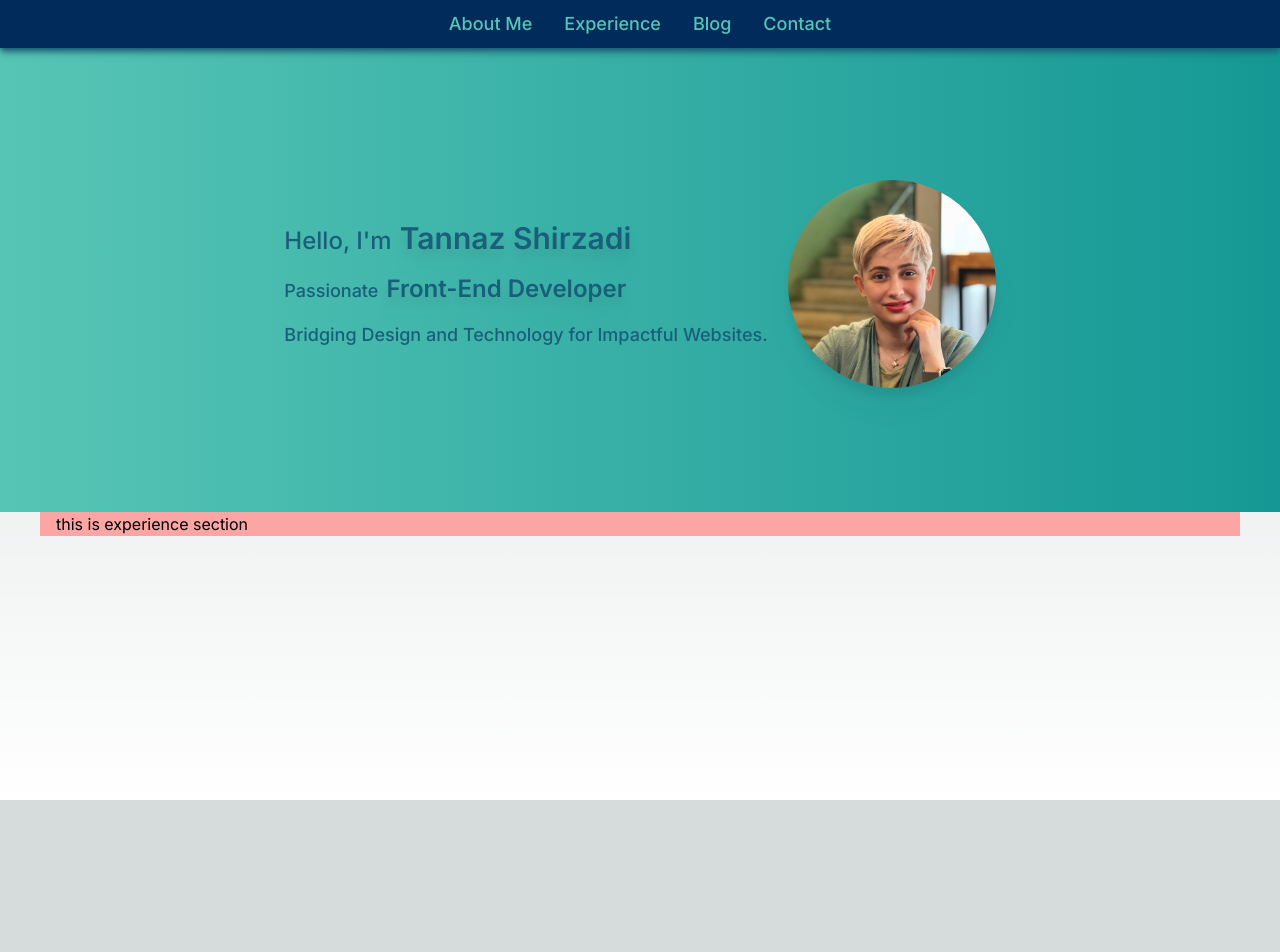
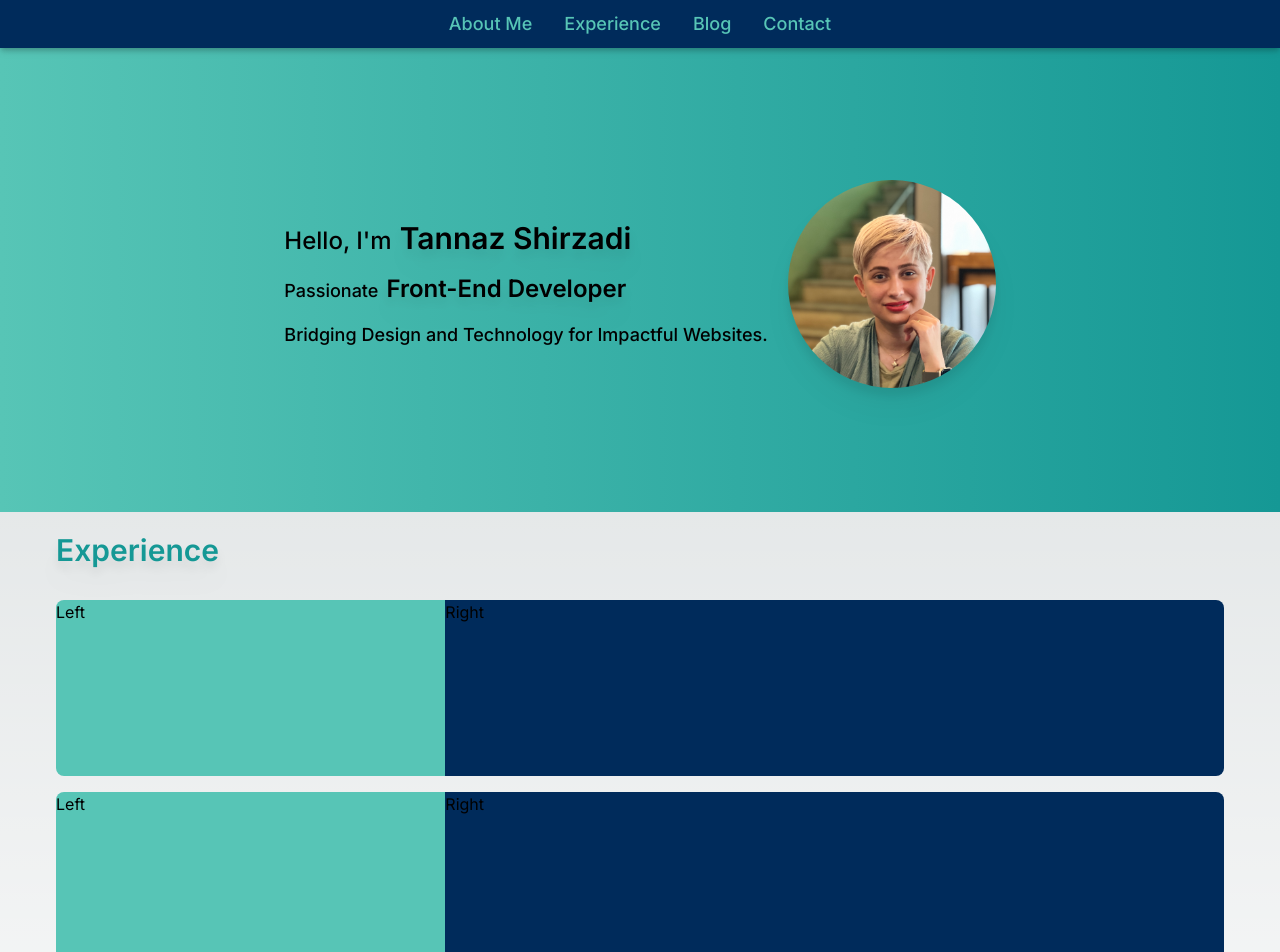
Before and after one commit to tannaz97shr/portfolio, a Next.js app: page / in a window 1280 px wide. Shown: the top 952 px of the page. Before the commit the page ends 800 px from the top, so only its background shows below. Built offline with nearby package versions, Linux system fonts and the light colour scheme.

Commit message:
feat: initial experience section

```diff
--- a/src/app/page.tsx
+++ b/src/app/page.tsx
@@ -1,3 +1,4 @@
+import ExperienceSection from "@/components/ExperienceSection";
 import HeroSection from "@/components/HeroSection";
 
 export default function Home() {
@@ -5,11 +6,10 @@ export default function Home() {
     <main className="flex min-h-screen flex-col">
       <HeroSection />
       <div
-        className="flex flex-col  bg-red-300
-      xl:w-[1200px] lg:w-[1000px] lg:mx-auto w-full px-4
-      "
+        className="flex flex-col
+      xl:w-[1200px] lg:w-[1000px] lg:mx-auto w-full px-4"
       >
-        <div>this is experience section</div>
+        <ExperienceSection />
       </div>
     </main>
   );
--- /dev/null
+++ b/src/components/ExperienceSection/ExperienceCard.tsx
@@ -0,0 +1,11 @@
+function ExperienceCard() {
+  return (
+    <div className="flex h-44 w-full rounded-lg overflow-hidden mb-4">
+      <div className="flex w-1/3 bg-primary-teal">Left</div>
+      <div className="flex w-2/3 bg-primary-navy">Right</div>
+      <div></div>
+    </div>
+  );
+}
+
+export default ExperienceCard;
--- /dev/null
+++ b/src/components/ExperienceSection/index.tsx
@@ -0,0 +1,17 @@
+import ExperienceCard from "./ExperienceCard";
+
+function ExperienceSection() {
+  return (
+    <>
+      <div className="drop-shadow-xl text-3xl font-semibold text-secondary-teal mt-5 mb-8">
+        Experience
+      </div>
+      <ExperienceCard />
+      <ExperienceCard />
+      <ExperienceCard />
+      <ExperienceCard />
+    </>
+  );
+}
+
+export default ExperienceSection;
--- a/tailwind.config.ts
+++ b/tailwind.config.ts
@@ -21,7 +21,7 @@ const config: Config = {
         "primary-teal": "#57C5B6",
         "secondary-teal": "#159895",
         "primary-navy": "#002B5B",
-        "secondary-navi": "#1A5F7A",
+        "secondary-navy": "#1A5F7A",
         tahiti: {
           100: "#cffafe",
           200: "#a5f3fc",
```
